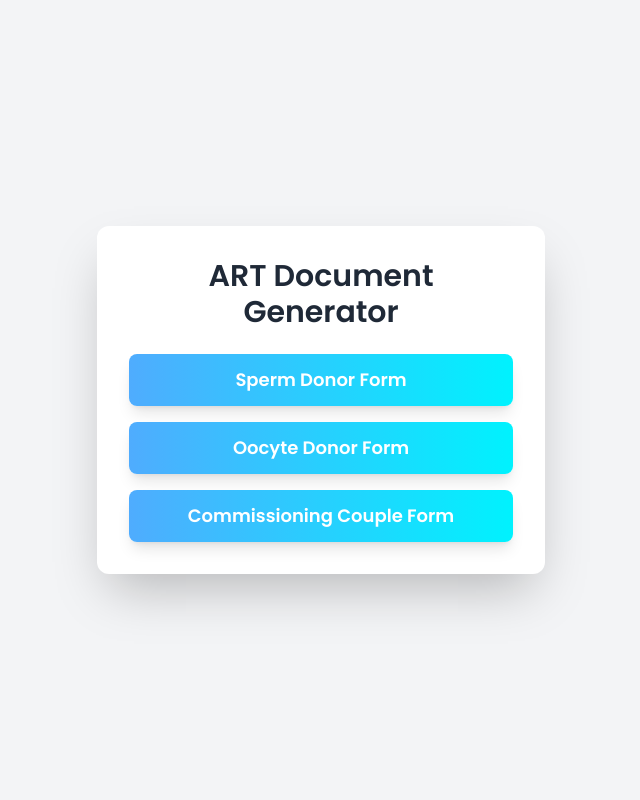
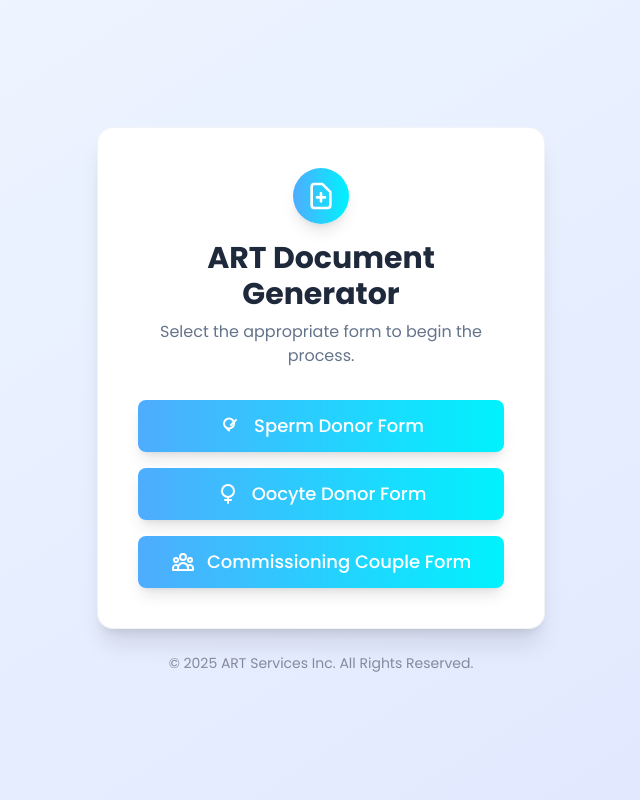
Before and after one commit to sumanthd032/doc-generator, a Flask app: page / in a window 1280 px wide. Shown: the whole page, without its empty margins (319-959 px from the left). Run offline with Flask 3, Linux system fonts and the light colour scheme; parts of the project's set-up code (start-up, migrations or seed data) failed here and were passed over; some libraries are stand-ins or nearby versions.

Commit message:
improved card aesthetics

```diff
--- a/templates/home.html
+++ b/templates/home.html
@@ -5,7 +5,7 @@
     <meta name="viewport" content="width=device-width, initial-scale=1.0">
     <title>ART Document Generator</title>
     <script src="https://cdn.tailwindcss.com"></script>
-    <link href="https://fonts.googleapis.com/css2?family=Poppins:wght@400;600&display=swap" rel="stylesheet">
+    <link href="https://fonts.googleapis.com/css2?family=Poppins:wght@400;500;600;700&display=swap" rel="stylesheet">
     <style>
         body {
             font-family: 'Poppins', sans-serif;
@@ -15,28 +15,59 @@
         }
     </style>
 </head>
-<body class="bg-gray-100 min-h-screen flex items-center justify-center p-4">
-    <div class="bg-white rounded-xl shadow-2xl p-8 max-w-md w-full transform transition-all duration-500 hover:scale-105">
-        <h1 class="text-3xl font-extrabold text-center text-gray-800 mb-6">
+<body class="bg-gradient-to-br from-blue-50 to-indigo-100 min-h-screen flex flex-col items-center justify-center p-4">
+
+    <div class="bg-white rounded-2xl shadow-xl p-10 max-w-md w-full border border-gray-200/50">
+
+        <div class="flex justify-center mb-4">
+            <div class="bg-custom-gradient p-3 rounded-full shadow-lg">
+                <svg xmlns="http://www.w3.org/2000/svg" class="h-8 w-8 text-white" fill="none" viewBox="0 0 24 24" stroke="currentColor" stroke-width="2">
+                    <path stroke-linecap="round" stroke-linejoin="round" d="M9 13h6m-3-3v6m5 5H7a2 2 0 01-2-2V5a2 2 0 012-2h5.586a1 1 0 01.707.293l5.414 5.414a1 1 0 01.293.707V19a2 2 0 01-2 2z" />
+                </svg>
+            </div>
+        </div>
+
+        <h1 class="text-3xl font-bold text-center text-slate-800 mb-2">
             ART Document Generator
         </h1>
+
+        <p class="text-center text-slate-500 mb-8">Select the appropriate form to begin the process.</p>
+
         <div class="space-y-4">
             <a href="/sperm" class="block">
-                <button class="w-full bg-custom-gradient text-white font-bold py-3 px-6 rounded-lg shadow-lg hover:shadow-xl transform hover:scale-105 transition-all duration-300 ease-in-out text-lg">
-                    Sperm Donor Form
+                <button class="w-full bg-custom-gradient text-white font-medium py-3 px-6 rounded-lg shadow-lg hover:shadow-xl transform hover:scale-105 hover:brightness-110 transition-all duration-300 ease-in-out text-lg flex items-center justify-center space-x-3">
+                    <svg xmlns="http://www.w3.org/2000/svg" class="h-6 w-6" fill="none" viewBox="0 0 24 24" stroke="currentColor" stroke-width="2">
+                        <path stroke-linecap="round" stroke-linejoin="round" d="M11 16.5l-3.5-3.5m0 0a5 5 0 100-7 5 5 0 000 7z" />
+                        <path stroke-linecap="round" stroke-linejoin="round" d="M18 6l-5 5" />
+                    </svg>
+                    <span>Sperm Donor Form</span>
                 </button>
             </a>
+
             <a href="/oocyte" class="block">
-                <button class="w-full bg-custom-gradient text-white font-bold py-3 px-6 rounded-lg shadow-lg hover:shadow-xl transform hover:scale-105 transition-all duration-300 ease-in-out text-lg">
-                    Oocyte Donor Form
+                <button class="w-full bg-custom-gradient text-white font-medium py-3 px-6 rounded-lg shadow-lg hover:shadow-xl transform hover:scale-105 hover:brightness-110 transition-all duration-300 ease-in-out text-lg flex items-center justify-center space-x-3">
+                    <svg xmlns="http://www.w3.org/2000/svg" class="h-6 w-6" fill="none" viewBox="0 0 24 24" stroke="currentColor" stroke-width="2">
+                      <path stroke-linecap="round" stroke-linejoin="round" d="M12 15a6 6 0 100-12 6 6 0 000 12z" />
+                      <path stroke-linecap="round" stroke-linejoin="round" d="M12 15v6m-3-3h6" />
+                    </svg>
+                    <span>Oocyte Donor Form</span>
                 </button>
             </a>
+
             <a href="/commissioning_couple" class="block">
-                <button class="w-full bg-custom-gradient text-white font-bold py-3 px-6 rounded-lg shadow-lg hover:shadow-xl transform hover:scale-105 transition-all duration-300 ease-in-out text-lg">
-                    Commissioning Couple Form
+                <button class="w-full bg-custom-gradient text-white font-medium py-3 px-6 rounded-lg shadow-lg hover:shadow-xl transform hover:scale-105 hover:brightness-110 transition-all duration-300 ease-in-out text-lg flex items-center justify-center space-x-3">
+                    <svg xmlns="http://www.w3.org/2000/svg" class="h-6 w-6" fill="none" viewBox="0 0 24 24" stroke="currentColor" stroke-width="2">
+                        <path stroke-linecap="round" stroke-linejoin="round" d="M17 20h5v-2a3 3 0 00-5.356-1.857M17 20H7m10 0v-2c0-.656-.126-1.283-.356-1.857M7 20H2v-2a3 3 0 015.356-1.857M7 20v-2c0-.656.126-1.283.356-1.857m0 0a5.002 5.002 0 019.288 0M15 7a3 3 0 11-6 0 3 3 0 016 0zm6 3a2 2 0 11-4 0 2 2 0 014 0zM7 10a2 2 0 11-4 0 2 2 0 014 0z" />
+                    </svg>
+                    <span>Commissioning Couple Form</span>
                 </button>
             </a>
         </div>
     </div>
+
+    <footer class="text-center mt-6 text-sm text-gray-500/80">
+        <p>&copy; 2025 ART Services Inc. All Rights Reserved.</p>
+    </footer>
+
 </body>
 </html>
```
